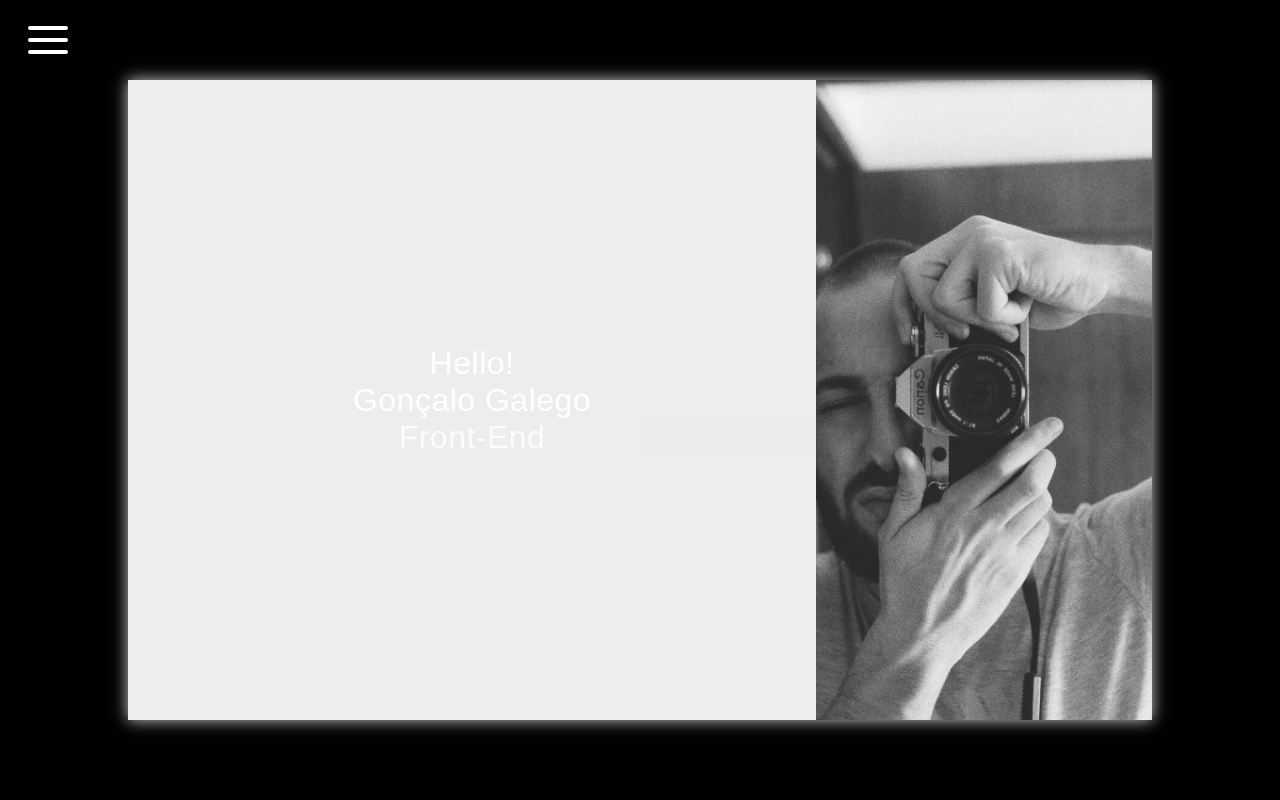
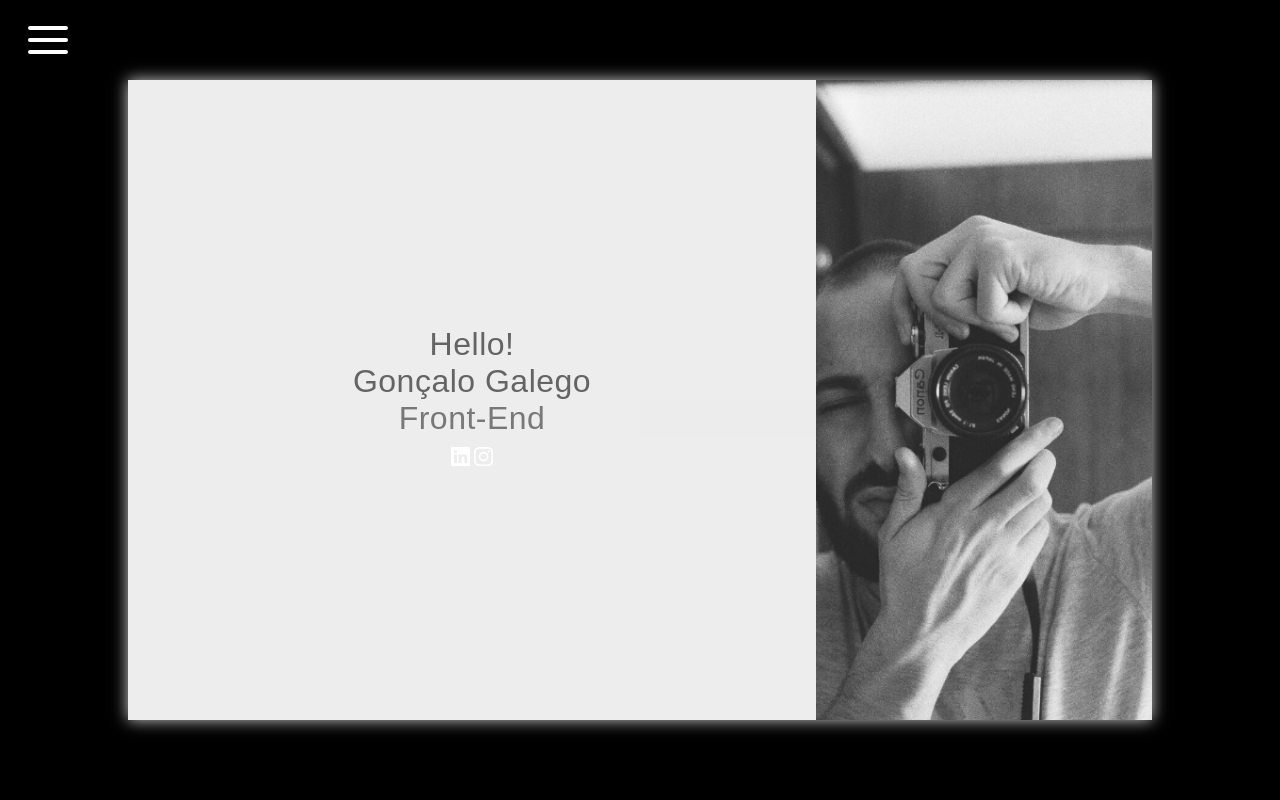
Before and after one commit to gogalego/site, a React (Create React App) app: page / in a window 1280 px wide. Shown: the top 800 px of the page. Built offline with nearby package versions, Linux system fonts and the light colour scheme.

Commit message:
Add socials Home Page

```diff
--- a/src/App.tsx
+++ b/src/App.tsx
@@ -1,10 +1,8 @@
-import React from 'react';
 import './App.css';
 import { BrowserRouter } from 'react-router-dom';
 import { Layout } from 'antd';
 import { BsLinkedin } from "react-icons/bs";
 import { AiFillInstagram } from "react-icons/ai";
-import { FiMenu } from "react-icons/fi";
 import About from './components/About';
 import Home from './components/Home';
 import Tecnologies from './components/Technologies';
--- a/src/components/Home.tsx
+++ b/src/components/Home.tsx
@@ -1,6 +1,7 @@
 import React, { useState, useEffect } from 'react';
 import './home.css';
 import profileImage from '../assets/images/profile.png';
+import { BsLinkedin, BsInstagram } from "react-icons/bs";
 
 enum jobTitleEnum{
   SoftwareDeveloper = "SoftwareDeveloper",
@@ -51,6 +52,11 @@ const Home = () => {
               {jobTitleEnum.BackEnd}
             </p>
 
+            <p className='home-profile-socials'>
+              <a href='https://www.linkedin.com/in/gogalego22' target='_blank' rel="noreferrer"><BsLinkedin/></a>
+              <a href='https://www.instagram.com/gogalego' target='_blank' rel="noreferrer"><BsInstagram /></a>
+            </p>
+
         </div>
         <div className='home-profile-photo-container'>
           <img  className='home-profile-photo' src={profileImage} alt="person"/>
--- a/src/components/home.css
+++ b/src/components/home.css
@@ -38,10 +38,20 @@
 .home-profile-description > * {
     background-color: #ededed;
     transition: font-size 0.5s;
+    color: rgb(100 100 100);
 }
 
 .home-profile-description > *:hover {
     font-size: 35px;
+}
+
+.home-profile-socials> *{
+    font-size: 1.2rem;
+    margin: 0.1rem;
+}
+
+.home-profile-socials> a > svg{
+    background-color: transparent!important;
 }
 
 .home-profile-photo-container{
```
